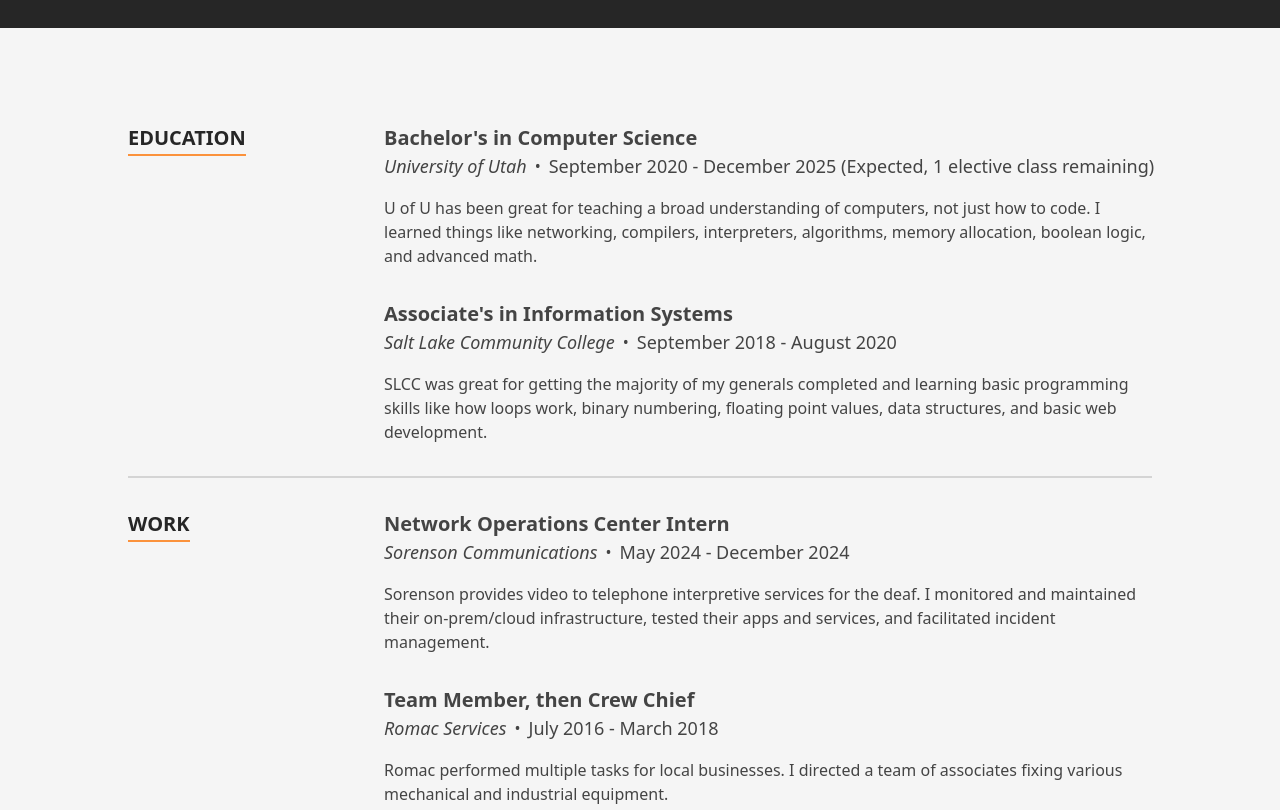
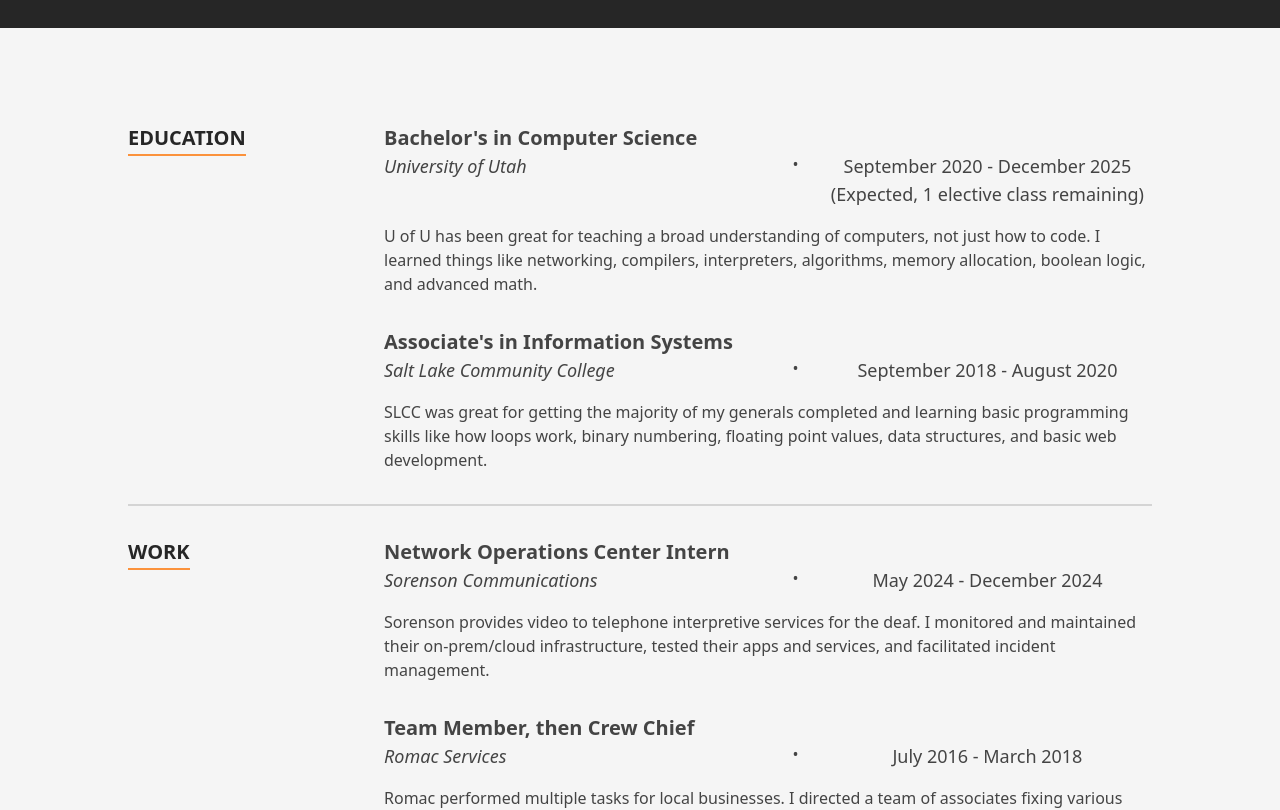
Before and after one commit to awpoch/react-resume, a Next.js app: page / in a window 1280 px wide. Shown: the part 1260-2070 px from the top of the page. Built offline with nearby package versions, Linux system fonts and the light colour scheme.

Commit message:
timeline layout update

```diff
--- a/src/components/Sections/Resume/ResumeSection.tsx
+++ b/src/components/Sections/Resume/ResumeSection.tsx
@@ -1,18 +1,24 @@
 import { FC, memo, PropsWithChildren } from "react";
 
-const ResumeSection: FC<PropsWithChildren<{ title: string }>> = memo(({ title, children }) => {
+const ResumeSection: FC<PropsWithChildren<{ title: string }>> = memo(
+    ({ title, children }) => {
         return (
             <div className="grid grid-cols-1 gap-y-4 py-8 first:pt-0 last:pb-0 md:grid-cols-4">
                 <div className="col-span-1 flex justify-center md:justify-start">
                     <div className="relative h-max">
-					<h2 className="text-base sm:text-lg md:text-xl font-bold uppercase text-neutral-800">{title}</h2>
+                        <h2 className="text-base sm:text-lg md:text-xl font-bold uppercase text-neutral-800">
+                            {title}
+                        </h2>
                         <span className="absolute inset-x-0 -bottom-1 border-b-2 border-orange-400" />
                     </div>
                 </div>
-			<div className="col-span-1 flex flex-col md:col-span-3">{children}</div>
+                <div className="col-span-1 flex flex-col md:col-span-3 min-w-0">
+                    {children}
+                </div>
             </div>
         );
-});
+    }
+);
 
 ResumeSection.displayName = "ResumeSection";
 export default ResumeSection;
--- a/src/components/Sections/Resume/TimelineItem.tsx
+++ b/src/components/Sections/Resume/TimelineItem.tsx
@@ -5,13 +5,23 @@
 const TimelineItem: FC<{ item: TimelineItemType }> = memo(({ item }) => {
     const { title, date, location, content } = item;
     return (
-		<div className="flex flex-col pb-8 text-center last:pb-0 md:text-left">
-			<div className="flex flex-col pb-4">
-				<h2 className="text-base sm:text-lg md:text-xl font-bold">{title}</h2>
-				<div className="flex items-center justify-center gap-x-2 md:justify-start">
-					<span className="flex-1 text-label font-medium italic sm:flex-none">{location}</span>
-					<span>•</span>
-					<span className="flex-1 text-label sm:flex-none">{date}</span>
+        <div className="flex flex-col w-full pb-8 text-center last:pb-0 md:text-left min-w-0">
+            <div className="flex flex-col w-full pb-4 min-w-0">
+                <h2 className="text-base sm:text-lg md:text-xl font-bold break-words">
+                    {title}
+                </h2>
+                <div className="table w-full">
+                    <div className="table-row">
+                        <div className="table-cell align-top w-[14rem] text-label font-medium italic break-words">
+                            {location}
+                        </div>
+                        <div className="table-cell align-top w-[2rem] text-center">
+                            •
+                        </div>
+                        <div className="table-cell align-top w-[12rem] text-label text-center break-words">
+                            {date}
+                        </div>
+                    </div>
                 </div>
             </div>
             {content}
--- a/src/components/Sections/Resume/index.tsx
+++ b/src/components/Sections/Resume/index.tsx
@@ -8,22 +8,34 @@
 
 const Resume: FC = memo(() => {
     return (
-		<Section className="bg-neutral-100 px-4 sm:px-6 md:px-8 py-10 sm:py-12" sectionId={SectionId.Resume}>
-			<div className="flex flex-col divide-y-2 divide-neutral-300">
+        <Section
+            className="bg-neutral-100 px-4 sm:px-6 md:px-8 py-10 sm:py-12"
+            sectionId={SectionId.Resume}
+        >
+            <div className="flex flex-col divide-y-2 divide-neutral-300 min-w-0">
                 <ResumeSection title="Education">
                     {education.map((item, index) => (
-						<TimelineItem item={item} key={`${item.title}-${index}`} />
+                        <TimelineItem
+                            item={item}
+                            key={`${item.title}-${index}`}
+                        />
                     ))}
                 </ResumeSection>
                 <ResumeSection title="Work">
                     {experience.map((item, index) => (
-						<TimelineItem item={item} key={`${item.title}-${index}`} />
+                        <TimelineItem
+                            item={item}
+                            key={`${item.title}-${index}`}
+                        />
                     ))}
                 </ResumeSection>
                 <ResumeSection title="Skills">
                     <div className="grid grid-cols-1 gap-6 md:grid-cols-2">
                         {skills.map((skillgroup, index) => (
-							<SkillGroup key={`${skillgroup.name}-${index}`} skillGroup={skillgroup} />
+                            <SkillGroup
+                                key={`${skillgroup.name}-${index}`}
+                                skillGroup={skillgroup}
+                            />
                         ))}
                     </div>
                 </ResumeSection>
```
Lines whose indentation alone changed are shown as unchanged.
